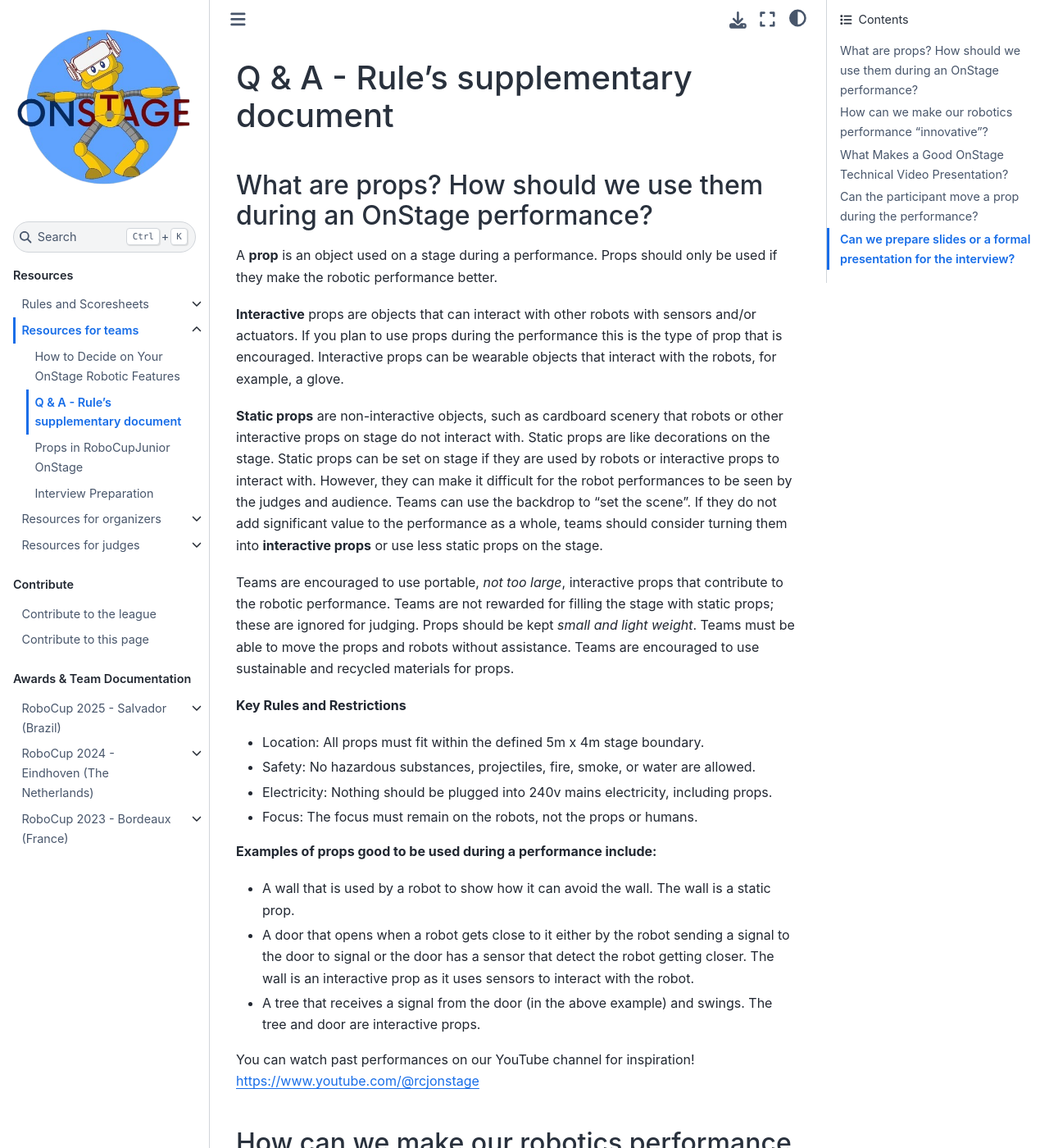
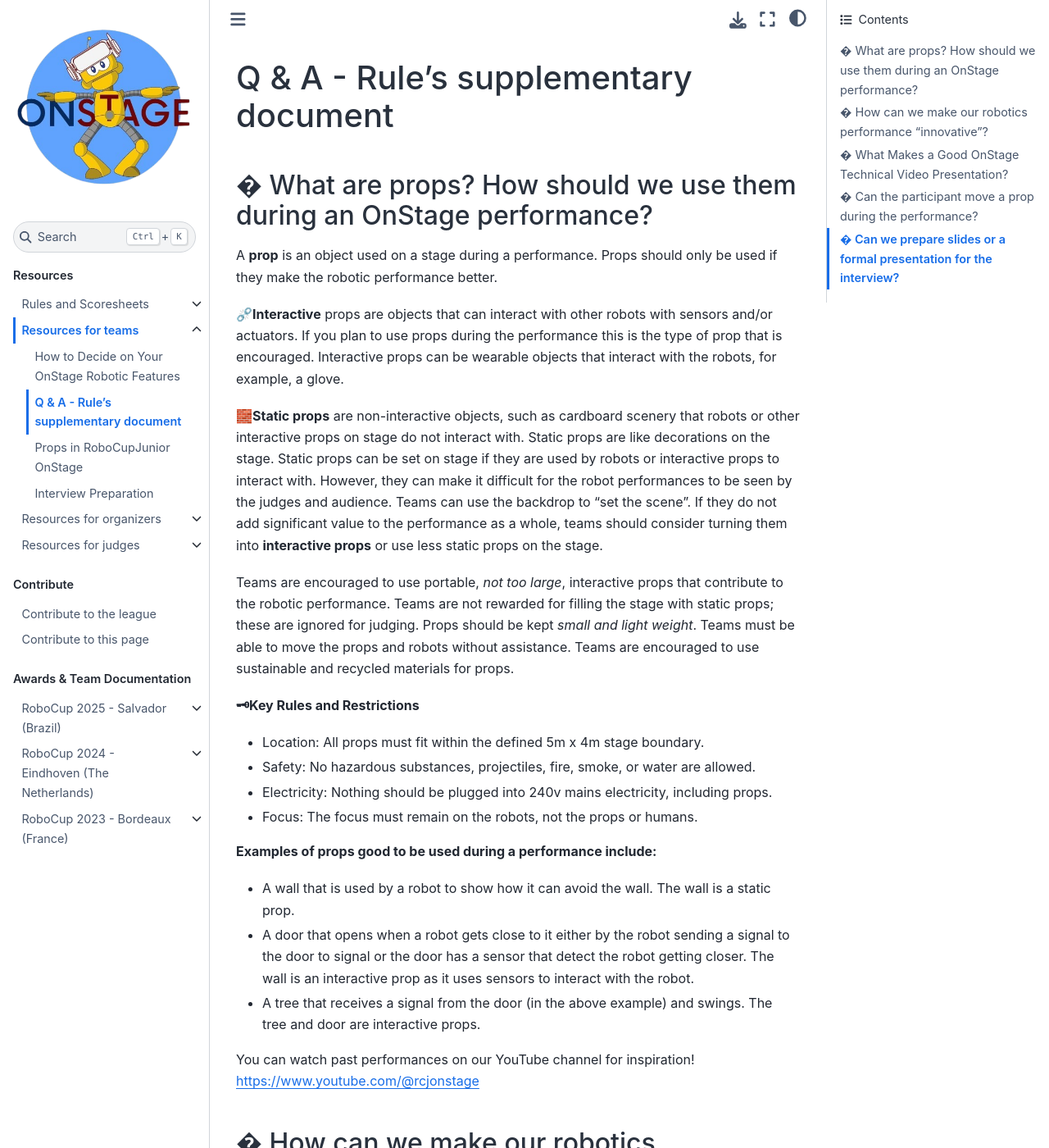
Before and after one commit to robocup-junior/onstage, a Sphinx documentation site: the page built from docs/source/resources/teams/rules_supplementary.rst, in a window 1280 px wide and 1400 px high. Shown: the whole window at 82% size. Built offline with Sphinx 7.4.7 and the Sphinx Book theme 1.1.4, drawn with Linux system fonts in a browser that asks for light colours; some of the changed text lies outside the part shown.

```diff
--- a/docs/source/resources/teams/props.rst
+++ b/docs/source/resources/teams/props.rst
@@ -49,7 +49,7 @@ Good Practice for Using Props
 - A glove with a QR code (static prop) triggers an action on a robot when it scans the QR code.
 
 
-Key Message
+🗝Key Message
 ------------
 **Quality over quantity:**
 A small number of well-designed interactive props is far more effective than a stage filled with static decorations.
--- a/docs/source/resources/teams/rules_supplementary.rst
+++ b/docs/source/resources/teams/rules_supplementary.rst
@@ -1,18 +1,18 @@
 Q & A - Rule's supplementary document
 ==============================================
 
-What are props? How should we use them during an OnStage performance?
+� What are props? How should we use them during an OnStage performance?
 ------------
 
 A **prop** is an object used on a stage during a performance.  Props should only be used if they make the robotic performance better.
 
-**Interactive** props are objects that can interact with other robots with sensors and/or actuators. If you plan to use props during the performance this is the type of prop that is encouraged.	Interactive props can be wearable objects that interact with the robots, for example, a glove.
+**⛓️‍💥Interactive** props are objects that can interact with other robots with sensors and/or actuators. If you plan to use props during the performance this is the type of prop that is encouraged.	Interactive props can be wearable objects that interact with the robots, for example, a glove.
 
-**Static props** are non-interactive objects, such as cardboard scenery that robots or other interactive props on stage do not interact with.  Static props are like decorations on the stage. Static props can be set on stage if they are used by robots or interactive props to interact with.  However, they can make it difficult for the robot performances to be seen by the judges and audience.  Teams can use the backdrop to “set the scene”.  If they do not add significant value to the performance as a whole, teams should consider turning them into **interactive props** or use less static props on the stage.
+**🧱Static props** are non-interactive objects, such as cardboard scenery that robots or other interactive props on stage do not interact with.  Static props are like decorations on the stage. Static props can be set on stage if they are used by robots or interactive props to interact with.  However, they can make it difficult for the robot performances to be seen by the judges and audience.  Teams can use the backdrop to “set the scene”.  If they do not add significant value to the performance as a whole, teams should consider turning them into **interactive props** or use less static props on the stage.
 
 Teams are encouraged to use portable, *not too large*, interactive props that contribute to the robotic performance.  Teams are not rewarded for filling the stage with static props; these are ignored for judging.  Props should be kept *small and light weight*.  Teams must be able to move the props and robots without assistance.  Teams are encouraged to use sustainable and recycled materials for props.
 
-**Key Rules and Restrictions**
+**🗝Key Rules and Restrictions**
 
 - Location: All props must fit within the defined 5m x 4m stage boundary.
 - Safety: No hazardous substances, projectiles, fire, smoke, or water are allowed.
@@ -28,7 +28,7 @@ Teams are encouraged to use portable, *not too large*, interactive props that co
 You can watch past performances on our YouTube channel for inspiration! https://www.youtube.com/@rcjonstage
 
 
-How can we make our robotics performance “innovative”?
+� How can we make our robotics performance “innovative”?
 ------------
 
 "**Innovative**" refers to a creative, novel, and effective use of technology to enhance a robotic performance. It is about using technology in a way that no one used before, using creative design or construction with robots, or programming robots to show new capabilities to engage the audience during the performance.
@@ -52,7 +52,7 @@ Some examples may be the following:
 - AI algorithms developed by the team.
 
 
-What Makes a Good OnStage Technical Video Presentation?
+� What Makes a Good OnStage Technical Video Presentation?
 ------------
 We expect a technical video to clearly explain what your key robotic features are, how they work, why you designed them that way, and how they contribute to the overall OnStage performance, by using clear evidence and reasoning.  The technical video is not a performance video or promotional trailer. Judges use the video to understand technical details that may not be visible during the live performance and to help form questions to ask during the technical interview.
 
@@ -65,12 +65,12 @@ We expect a technical video to clearly explain what your key robotic features ar
 **Common Mistakes to Avoid.**  Common issues include repeating the performance video, failing to identify features clearly, lacking the explanation of design decisions, and making unsupported claims of innovation.
 
 
-Can the participant move a prop during the performance?
+� Can the participant move a prop during the performance?
 ------------
 A static prop may be moved during the performance if it is part of the storyline and enhances the narrative. It is important that this action is clearly communicated to the judges in advance, both in the documentation and during the interview, so that it is understood as a planned element rather than an unplanned human intervention. You can move the prop as long as it doesn't alter the robot's behavior. However, human actions should not distract the robots, which must remain the primary focus of the performance.
 
 
-Can we prepare slides or a formal presentation for the interview?
+� Can we prepare slides or a formal presentation for the interview?
 ------------
 The interview is meant to be a conversation between the judges and the team, so there is no need to prepare formal presentation slides or memorize a script. Judges are much more interested in hearing the team explain the project naturally, demonstrating the robots, and answering questions about the design process, programming, challenges, and chosen features.
 You are welcome to use your poster or simple visual materials to help explain ideas if needed, but focus mainly on being prepared to discuss and demonstrate your project confidently as a team.
```
Also changed, not shown: docs/source/resources/teams/interview_guideline.rst (+35 -30 lines).
